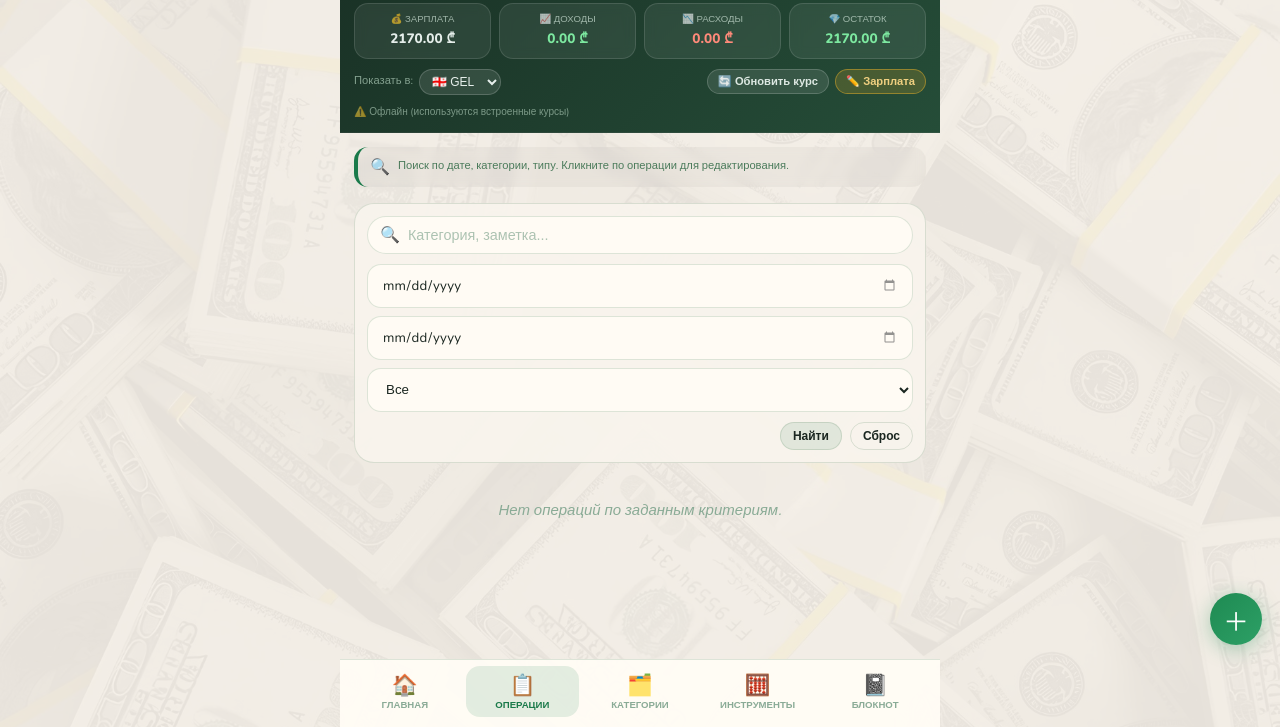
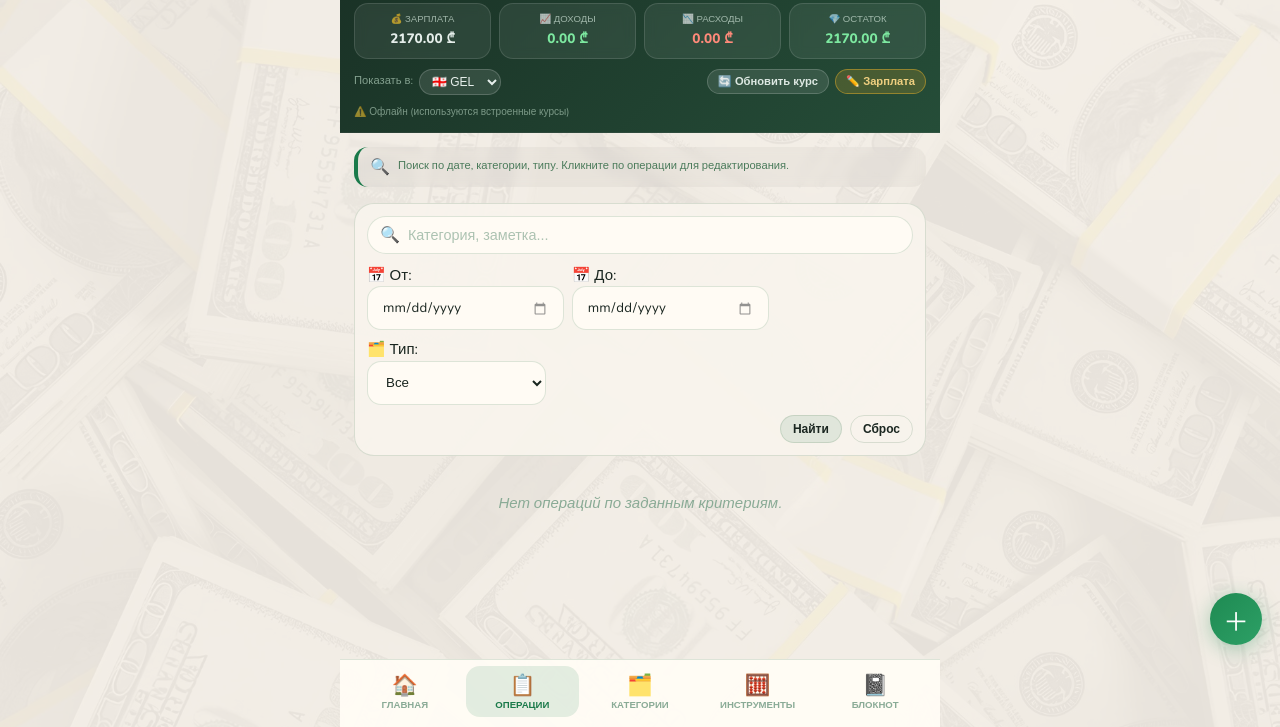
Before and after one commit to motserelia/BudgetPro, a plain HTML site: page index.html in a window 1280 px wide. Both pictures are taken after a click on the button "Показать все операции →". Shown: the part 73-800 px from the top of the page. Drawn offline with nearby package versions, Linux system fonts and the light colour scheme; no server answers; files whose address does not match are found by name.

Commit message:
Update index.html

```diff
--- a/index.html
+++ b/index.html
@@ -90,16 +90,23 @@
               />
             </div>
             <div class="search-filters">
-              <input type="date" id="searchFrom" class="filter-input" /><input
-                type="date"
-                id="searchTo"
-                class="filter-input"
-              /><select id="searchType" class="filter-select">
-                <option value="">Все</option>
-                <option value="income">💰 Доходы</option>
-                <option value="expense">💸 Расходы</option>
-              </select>
-            </div>
+  <div class="filter-group">
+    <span class="filter-label">📅 От:</span>
+    <input type="date" id="searchFrom" class="filter-input" placeholder="дд.мм.гггг" />
+  </div>
+  <div class="filter-group">
+    <span class="filter-label">📅 До:</span>
+    <input type="date" id="searchTo" class="filter-input" />
+  </div>
+  <div class="filter-group">
+    <span class="filter-label">🗂️ Тип:</span>
+    <select id="searchType" class="filter-select">
+      <option value="">Все</option>
+      <option value="income">💰 Доходы</option>
+      <option value="expense">💸 Расходы</option>
+    </select>
+  </div>
+</div>
             <div class="search-btns">
               <button class="btn-sm" id="applySearchBtn">Найти</button
               ><button class="btn-sm ghost" id="resetSearchBtn">Сброс</button>
```
